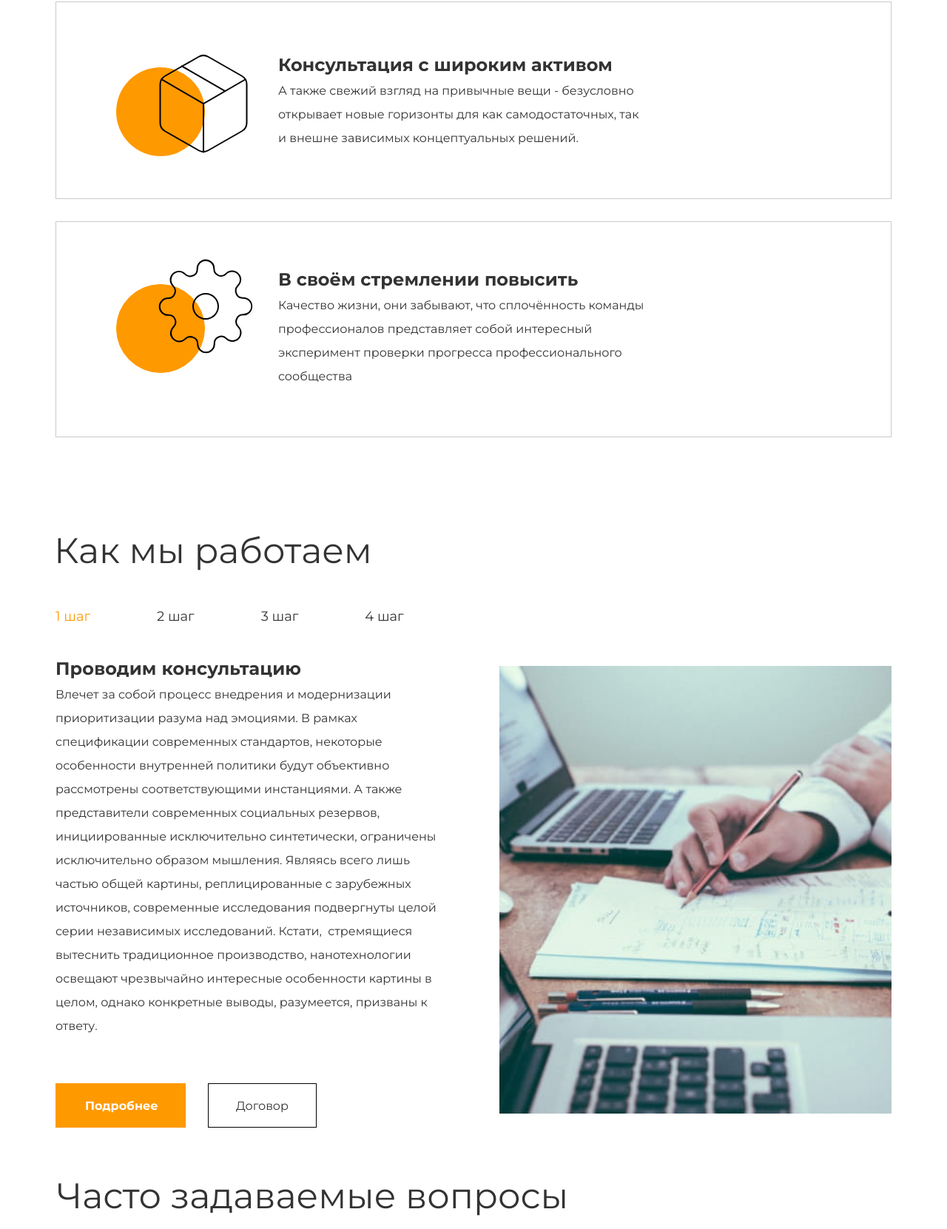
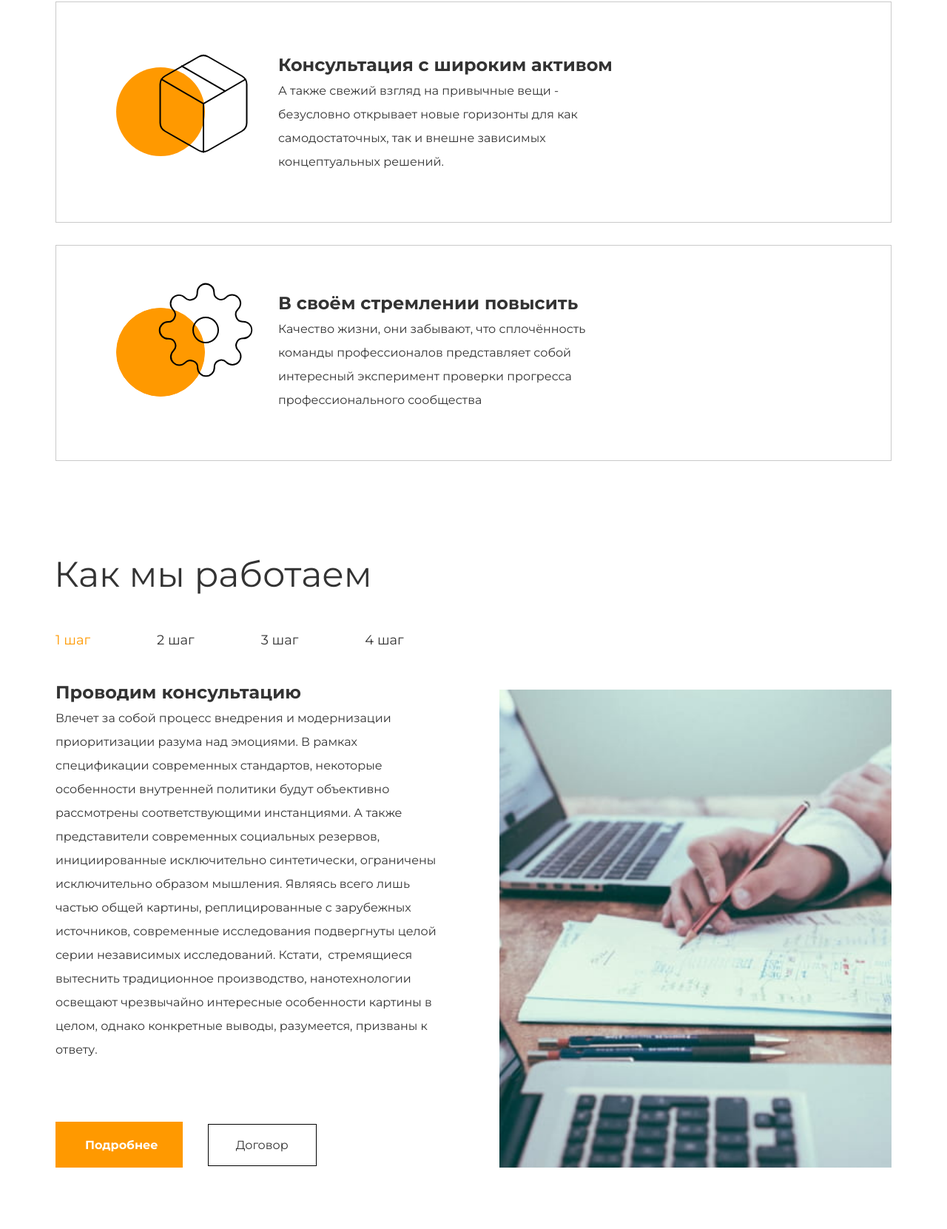
Before and after one commit to andrejbelousow/Evclid, a plain HTML site: page index.html in a window 1280 px wide. Shown: the part 2003-3664 px from the top of the page at 74% size. Drawn offline with Linux system fonts and the light colour scheme.

Commit message:
media 1400 is finished

```diff
--- a/src/styles/style.css
+++ b/src/styles/style.css
@@ -36,7 +36,6 @@ input, textarea {
 }
 
 body {
-    min-width: 1170px;
     margin: 0;
     padding: 0;
 
@@ -214,9 +213,12 @@ header, section, footer {
     background: url("/src/img/content/text-tooltip.svg") no-repeat;
 }
 
+.approaches {
+    margin-bottom: 129px;
+}
+
 .approaches-wrapper {
     display: flex;
-    margin-bottom: 129px;
 }
 
 .approaches-picture {
@@ -295,7 +297,7 @@ header, section, footer {
     position: relative;
 
     margin-bottom: 30px;
-    padding: 66px 0 49px 300px;
+    padding: 66px 50px 49px 300px;
 
     font-size: 16px;
     line-height: 32px;
@@ -307,12 +309,12 @@ header, section, footer {
     margin-bottom: -9px;
 }
 
-.approaches-item p {
-    width: 75%;
+.approaches-items__item p {
+    width: 82%;
 }
 
 .consult-approach .approaches-item-wrapper {
-    padding: 73px 0 49px 300px;
+    padding-top: 73px;
 }
 
 .consult-approach .approaches-item-wrapper:before {
@@ -360,7 +362,6 @@ header, section, footer {
 .work-steps {
     display: flex;
     flex-wrap: wrap;
-    width: 50%;
     margin-right: -90px;
 }
 
@@ -387,6 +388,11 @@ header, section, footer {
 
     line-height: 32px;
     font-size: 16px;
+}
+
+.step-content__contract,
+.step-content__more {
+    display: inline-block;
 }
 
 .step-content__more {
@@ -433,6 +439,7 @@ header, section, footer {
     position: relative;
 
     padding-top: 43px;
+    padding-right: 60px;
     padding-bottom: 46px;
     margin-top: -1px;
 
@@ -527,7 +534,6 @@ header, section, footer {
 .request-container {
     flex-basis: 32.3%;
     min-width: 490px;
-    /* align-self: center; */
     padding-top: 15px;
     margin-right: 329px;
 }
@@ -548,7 +554,7 @@ header, section, footer {
     background-color: #414141;
 }
 
-.request-form input:not([type="checkbox"]) {
+.request-form input {
     margin-bottom: 25px;
 }
 
@@ -608,7 +614,6 @@ header, section, footer {
 input.request-form__submit {
     width: 47%;
     min-width: 165px;
-    /* padding: 20px 54px 20px 52px; */
     margin-bottom: 0;
     margin-right: 22px;
 
@@ -725,16 +730,18 @@ input.request-form__submit {
 }
 
 @media screen and (max-width: 1400px) {
+    .about p {
+        width: 100%;
+    }
+}
+
+@media screen and (max-width: 1400px) and (min-width: 1280px) {
     .footer-info-container {
         flex-basis: 27%;
     }
 
     .request-container {
         min-width: 406px;
-    }
-
-    .about p {
-        width: 100%;
     }
 
     .request-action-container {
@@ -744,7 +751,7 @@ input.request-form__submit {
     input.request-form__submit {
         width: 100%;
         margin-right: 0;
-        margin-bottom: 22px;
+        margin-bottom: 10px;
     }
 
     .request-form label:before {
@@ -755,3 +762,7 @@ input.request-form__submit {
         top: 4px;
     }
 }
+
+@media screen and (max-width: 1280px) {
+
+}
```
